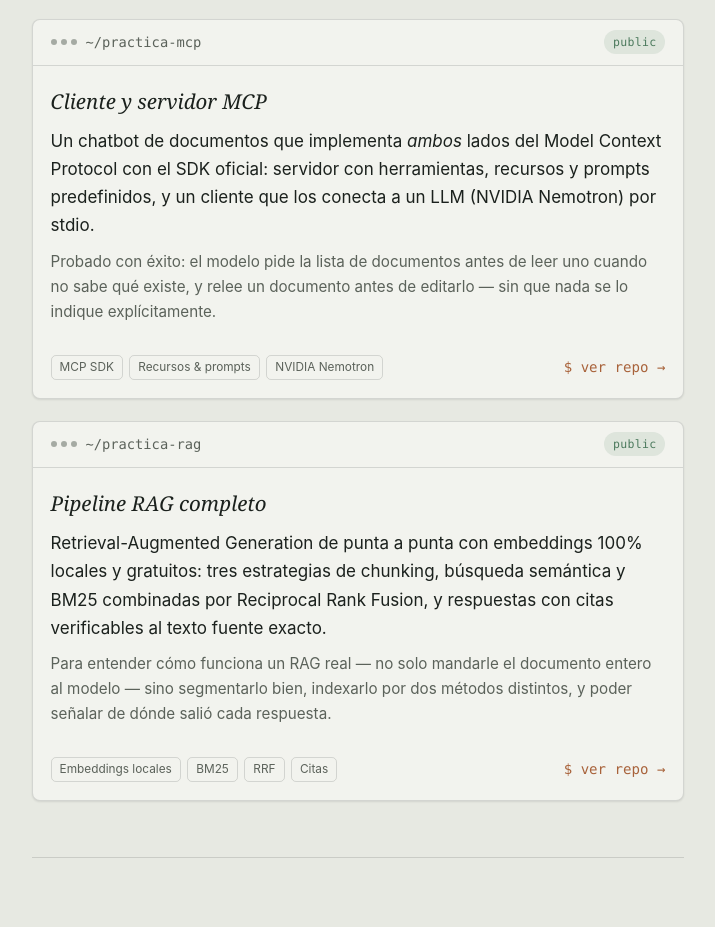
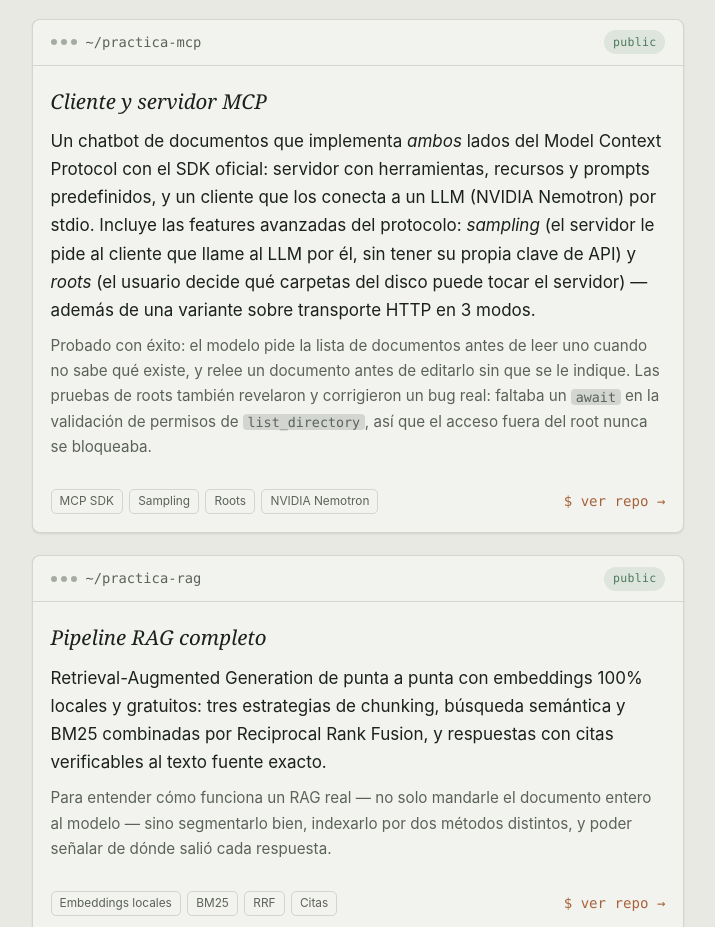
Before and after one commit to rogers980/portfolio, a plain HTML site: page index.html in a window 1280 px wide. Shown: the part 1030-1957 px from the top of the page, without its empty margins (282-997 px from the left). Drawn offline with Linux system fonts and the light colour scheme.

Commit message:
Actualiza tarjeta de practica-mcp: sampling, roots y transporte HTTP

```diff
--- a/index.html
+++ b/index.html
@@ -284,6 +284,14 @@
     font-size: 0.95rem;
   }
 
+  .card-body code {
+    font-family: ui-monospace, "Cascadia Code", "SF Mono", Consolas, "Liberation Mono", monospace;
+    font-size: 0.88em;
+    background: var(--border);
+    padding: 0.05em 0.35em;
+    border-radius: 4px;
+  }
+
   .card-footer {
     display: flex;
     align-items: center;
@@ -456,13 +464,14 @@
         </div>
         <div class="card-body">
           <h3>Cliente y servidor MCP</h3>
-          <p>Un chatbot de documentos que implementa <em>ambos</em> lados del Model Context Protocol con el SDK oficial: servidor con herramientas, recursos y prompts predefinidos, y un cliente que los conecta a un LLM (NVIDIA Nemotron) por stdio.</p>
-          <p class="why">Probado con éxito: el modelo pide la lista de documentos antes de leer uno cuando no sabe qué existe, y relee un documento antes de editarlo — sin que nada se lo indique explícitamente.</p>
+          <p>Un chatbot de documentos que implementa <em>ambos</em> lados del Model Context Protocol con el SDK oficial: servidor con herramientas, recursos y prompts predefinidos, y un cliente que los conecta a un LLM (NVIDIA Nemotron) por stdio. Incluye las features avanzadas del protocolo: <em>sampling</em> (el servidor le pide al cliente que llame al LLM por él, sin tener su propia clave de API) y <em>roots</em> (el usuario decide qué carpetas del disco puede tocar el servidor) — además de una variante sobre transporte HTTP en 3 modos.</p>
+          <p class="why">Probado con éxito: el modelo pide la lista de documentos antes de leer uno cuando no sabe qué existe, y relee un documento antes de editarlo sin que se le indique. Las pruebas de roots también revelaron y corrigieron un bug real: faltaba un <code>await</code> en la validación de permisos de <code>list_directory</code>, así que el acceso fuera del root nunca se bloqueaba.</p>
         </div>
         <div class="card-footer">
           <div class="tags">
             <span>MCP SDK</span>
-            <span>Recursos &amp; prompts</span>
+            <span>Sampling</span>
+            <span>Roots</span>
             <span>NVIDIA Nemotron</span>
           </div>
           <a class="open-repo mono" href="https://github.com/rogers980/practica-mcp" target="_blank" rel="noopener">$ ver repo →</a>
```
